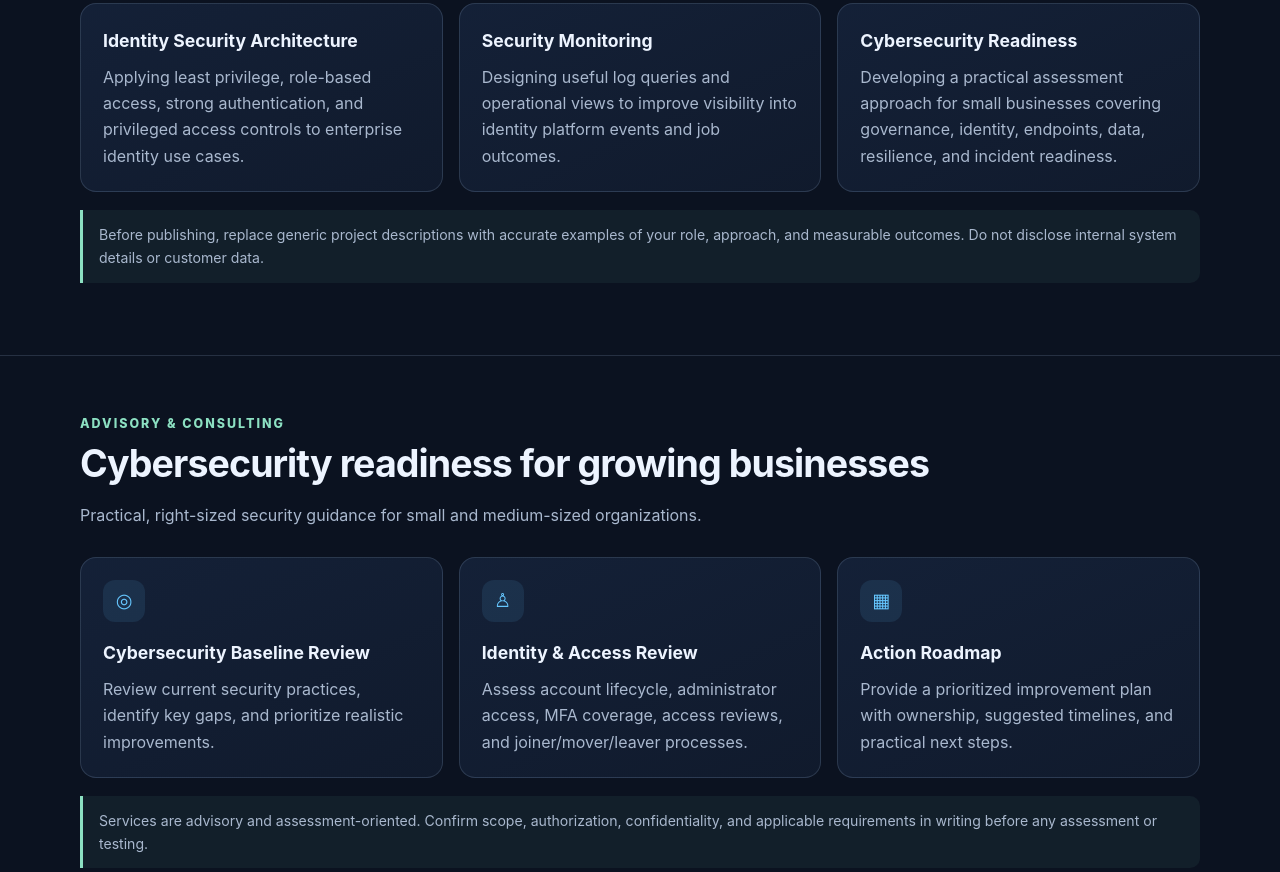
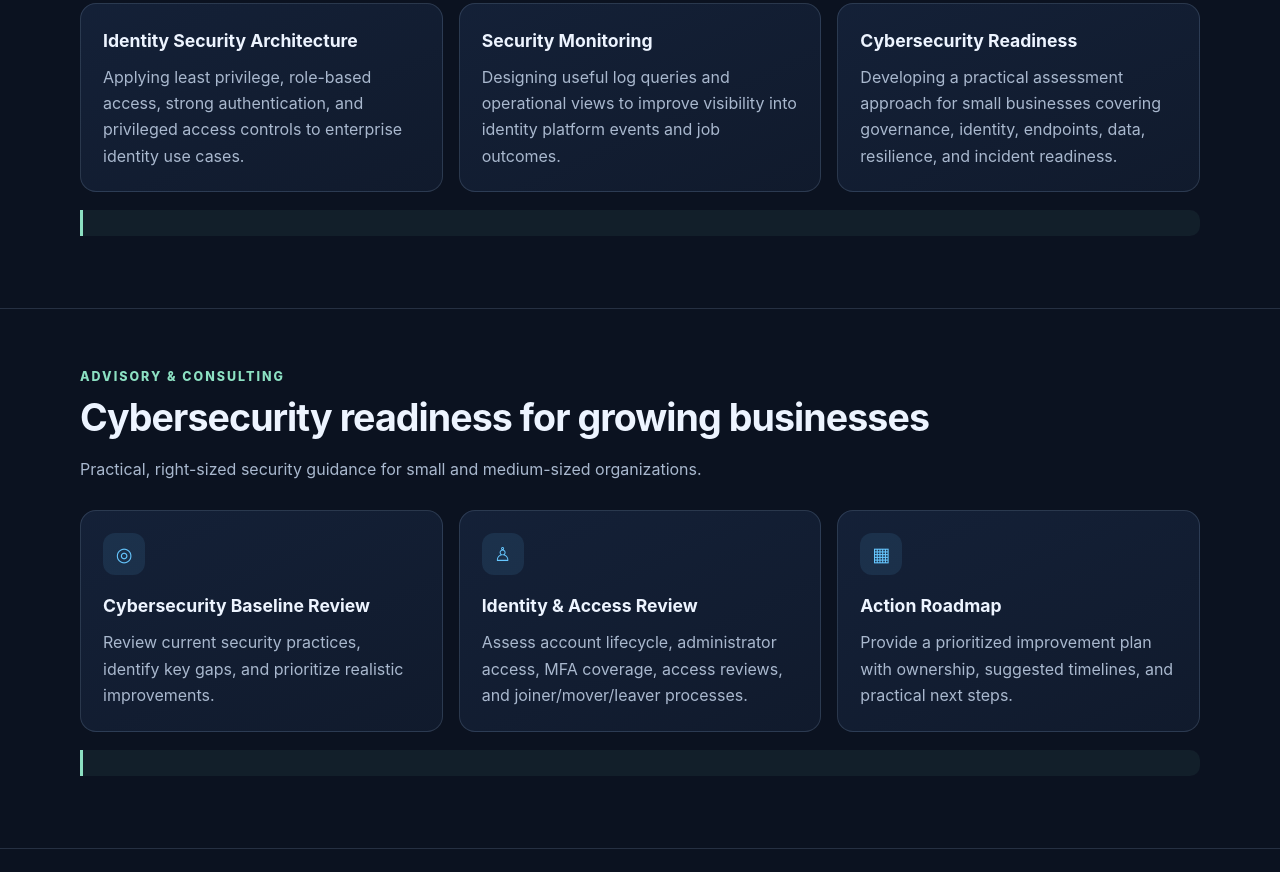
Before and after one commit to rdshinde05/rdshinde05.GitHub.io, a plain HTML site: page index.html in a window 1280 px wide. Shown: the part 2188-3060 px from the top of the page. Drawn offline with Linux system fonts and the light colour scheme.

Commit message:
Remove generic project description notes
Removed placeholder notes from the index.html file.

```diff
--- a/index.html
+++ b/index.html
@@ -234,7 +234,7 @@
             <p>Developing a practical assessment approach for small businesses covering governance, identity, endpoints, data, resilience, and incident readiness.</p>
           </article>
         </div>
-        <p class="note small" style="margin-top:18px">Before publishing, replace generic project descriptions with accurate examples of your role, approach, and measurable outcomes. Do not disclose internal system details or customer data.</p>
+        <p class="note small" style="margin-top:18px"></p>
       </div>
     </section>
 
@@ -262,7 +262,7 @@
             <p>Provide a prioritized improvement plan with ownership, suggested timelines, and practical next steps.</p>
           </article>
         </div>
-        <p class="note small" style="margin-top:18px">Services are advisory and assessment-oriented. Confirm scope, authorization, confidentiality, and applicable requirements in writing before any assessment or testing.</p>
+        <p class="note small" style="margin-top:18px"></p>
       </div>
     </section>
 
```
